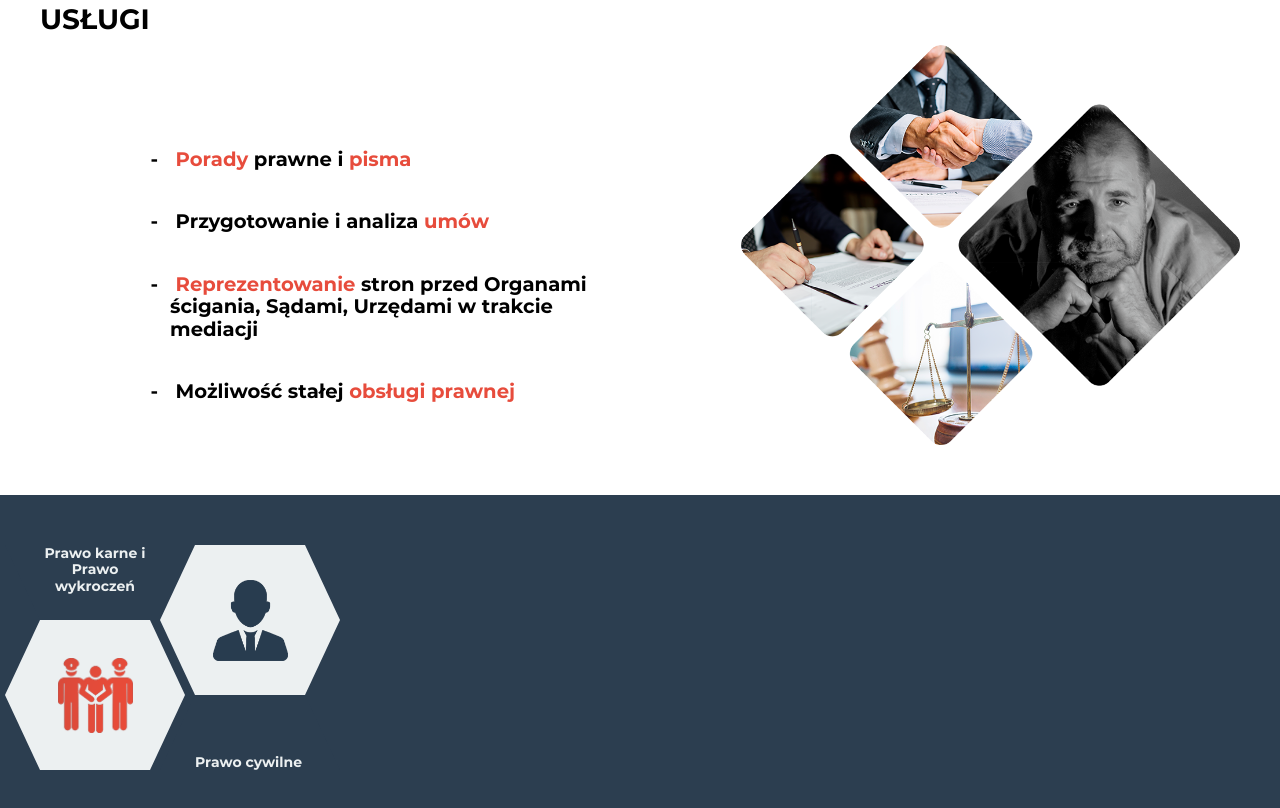
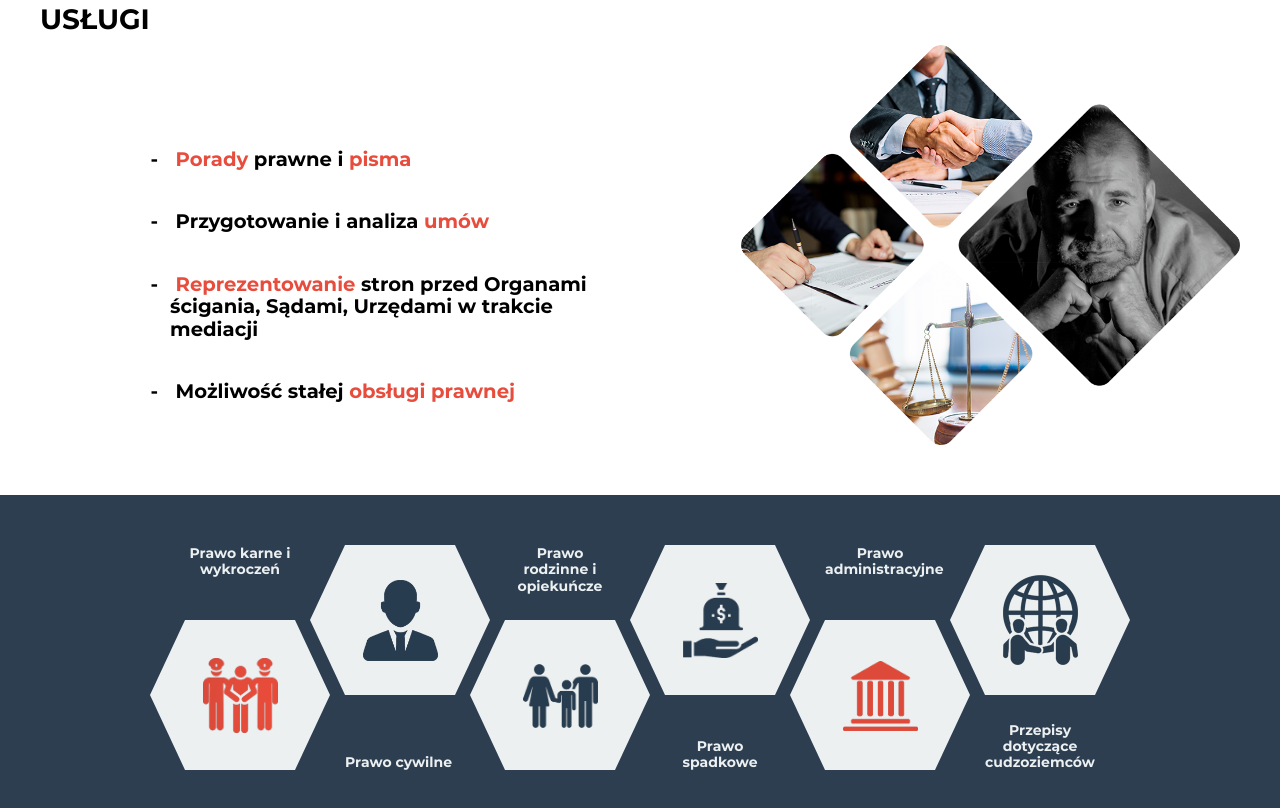
Before and after one commit to HiddeRpl/tuszewski, a website built with webpack: page app/index.html in a window 1280 px wide. Shown: the part 1758-2566 px from the top of the page. Built offline with nearby package versions, Linux system fonts and the light colour scheme.

Commit message:
law icons desktop

```diff
--- a/app/scss/_services.scss
+++ b/app/scss/_services.scss
@@ -107,6 +107,22 @@
     &.is-civil {
       background-image: url(../images/civil-icon.png);
     }
+
+    &.is-family {
+      background-image: url(../images/family-icon.png);
+    }
+
+    &.is-inheritance {
+      background-image: url(../images/inheritance-icon.png);
+    }
+
+    &.is-admin {
+      background-image: url(../images/admin-icon.png);
+    }
+
+    &.is-foreign {
+      background-image: url(../images/foreigners-icon.png);
+    }
   }
 
   &__trapezoid {
@@ -148,10 +164,12 @@
 
   &__icons {
     display: flex;
+    justify-content: center;
+    padding: 0 35px;
   }
 
   &__law-wrapper {
-    margin-right: $hexagon-side-border + 10;
+    margin-right: $hexagon-side-border + 15;
 
     &:last-child {
       margin-right: 0;
--- a/app/views/services-icons.html
+++ b/app/views/services-icons.html
@@ -3,16 +3,45 @@
     <div class="services__icons">
       <div class="services__law-wrapper">
         <div class="services__trapezoid font-bold">
-          Prawo karne i Prawo wykroczeń
+          Prawo karne i wykroczeń
         </div>
         <div class="services__hexagon is-criminal"></div>
       </div>
+
       <div class="services__law-wrapper">
         <div class="services__hexagon is-civil"></div>
         <div class="services__trapezoid font-bold is-opposite">
           Prawo cywilne
         </div>
       </div>
+
+      <div class="services__law-wrapper">
+        <div class="services__trapezoid font-bold">
+          Prawo rodzinne i opiekuńcze
+        </div>
+        <div class="services__hexagon is-family"></div>
+      </div>
+
+      <div class="services__law-wrapper">
+        <div class="services__hexagon is-inheritance"></div>
+        <div class="services__trapezoid font-bold is-opposite">
+          Prawo spadkowe
+        </div>
+      </div>
+
+      <div class="services__law-wrapper">
+        <div class="services__trapezoid font-bold">
+          Prawo administracyjne
+        </div>
+        <div class="services__hexagon is-admin"></div>
+      </div>
+
+      <div class="services__law-wrapper">
+        <div class="services__hexagon is-foreign"></div>
+        <div class="services__trapezoid font-bold is-opposite">
+          Przepisy dotyczące cudzoziemców
+        </div>
+      </div>
     </div>
   </div>
 </section>
```
Also changed, not shown: app/images/admin-icon.png (added), app/images/family-icon.png (added), app/images/foreigners-icon.png (added), app/images/inheritance-icon.png (added).
